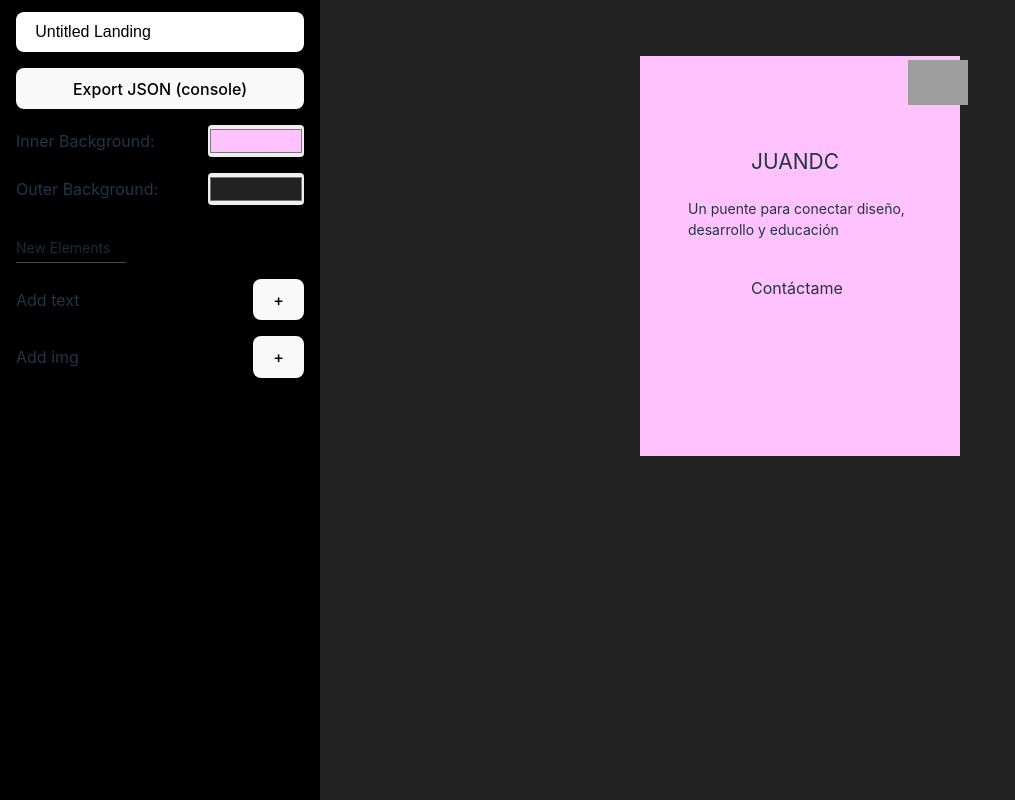
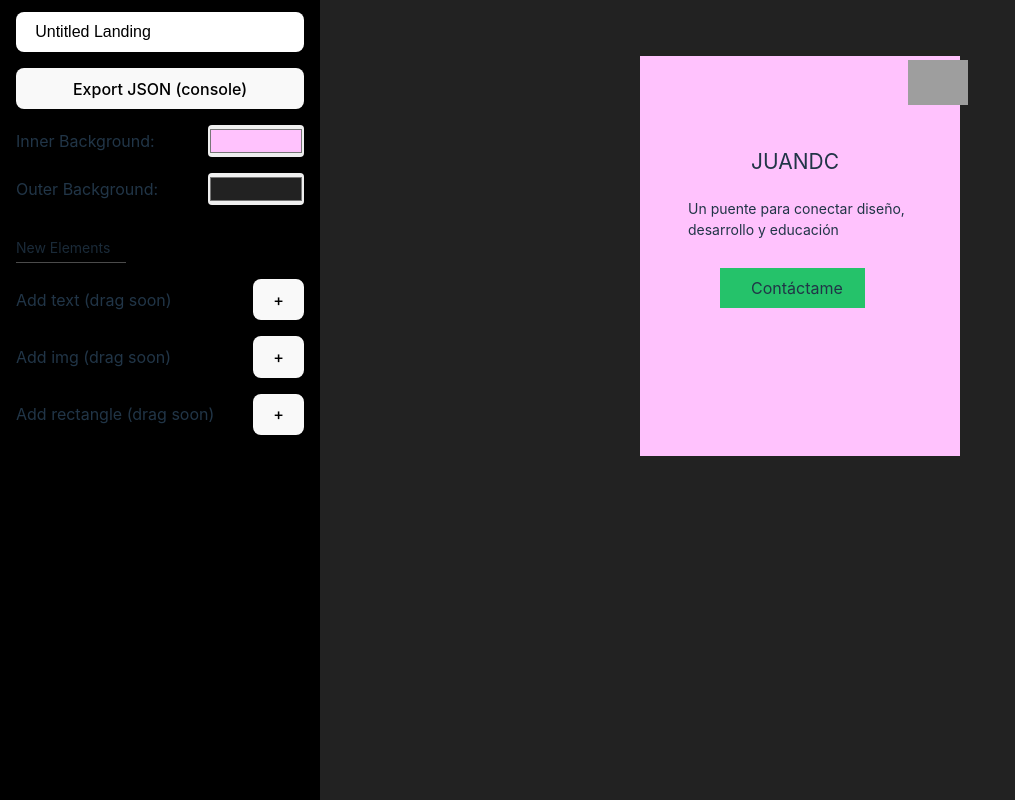
Before and after one commit to juandc/wixilite-vue, a Vue app: page / in a window 1280 px wide. Both pictures are taken after a click on the button "Fixed". Shown: the whole page, without its empty margins (0-1015 px from the left). Built offline with nearby package versions, Linux system fonts and the light colour scheme; grey boxes are pictures that could not be loaded.

Commit message:
feat: delete and duplicate elements

```diff
--- a/src/components/editor/fixed/board/FixedBoard.vue
+++ b/src/components/editor/fixed/board/FixedBoard.vue
@@ -50,6 +50,20 @@ const fixedLayoutStore = useFixedLayoutStore();
         }"
         width="100"
       />
+      <div
+        v-if="element.type === 'fixed--editing-rectangle'"
+        @click.stop="fixedLayoutStore.selectedElementId = element.id"
+        :style="{
+          border: fixedLayoutStore.selectedElementId == element.id ? '1px solid white' : 'none', // TODO: should be to own container
+          position: 'absolute',
+          top: element.data.y + 'px',
+          left: element.data.x + 'px',
+          height: element.data.h + 'px',
+          width: element.data.w + 'px',
+          backgroundColor: element.data.background,
+        }"
+      >
+      </div>
     </template>
   </div>
 </template>
--- a/src/components/editor/fixed/configbar/FixedConfigBar.vue
+++ b/src/components/editor/fixed/configbar/FixedConfigBar.vue
@@ -64,12 +64,16 @@ const exportData = () => {
     <FixedModule label="New Elements">
       <div style="margin-top: -.5rem; margin-bottom: -.5rem;">
         <FixedAddDraggableElement>
-          <div>Add text</div>
+          <div>Add text (drag soon)</div>
           <button @click="fixedLayoutStore.addDefaultTextElement(0,0)">+</button>
         </FixedAddDraggableElement>
         <FixedAddDraggableElement>
-          <div>Add img</div>
+          <div>Add img (drag soon)</div>
           <button @click="fixedLayoutStore.addDefaultImgElement(0,0)">+</button>
+        </FixedAddDraggableElement>
+        <FixedAddDraggableElement>
+          <div>Add rectangle (drag soon)</div>
+          <button @click="fixedLayoutStore.addDefaultRectangleElement(0,0)">+</button>
         </FixedAddDraggableElement>
       </div>
     </FixedModule>
@@ -78,6 +82,15 @@ const exportData = () => {
       label="Element props"
       v-if="fixedLayoutStore.selectedElement"
     >
+      <template #labelbtns>
+        <button @click="fixedLayoutStore.duplicateSelectedElement()">
+          d
+        </button>
+        <button @click="fixedLayoutStore.deleteSelectedElement()">
+          x
+        </button>
+      </template>
+
       <FixedPropInput label="x" for="x">
         <input
           id="x"
--- a/src/components/editor/fixed/configbar/FixedModule.vue
+++ b/src/components/editor/fixed/configbar/FixedModule.vue
@@ -15,7 +15,7 @@ const { label } = defineProps<Props>();
     >
       <p v-if="label">{{ label }}</p>
       <div v-if="$slots.labelbtns" class="FixedModule-labelBtns">
-        <slot name="labelBtns"></slot>
+        <slot name="labelbtns"></slot>
       </div>
     </div>
     <div class="FixedModule-content">
--- a/src/stores/fixedLayout.ts
+++ b/src/stores/fixedLayout.ts
@@ -1,4 +1,4 @@
-import { computed, ref } from "vue";
+import { computed, ref, toRaw } from "vue";
 import { defineStore } from "pinia";
 import type {
   IDevices,
@@ -9,6 +9,8 @@ import {
   addImgElementToElementsDict,
   addRectangleElementToElementsDict,
   addTextElementToElementsDict,
+  deleteElementInElementsDict,
+  duplicateElementInElementsDict,
   editingImgDefaults,
   editingRectangleDefaults,
   editingTextDefaults,
@@ -100,7 +102,7 @@ export const useFixedLayoutStore = defineStore('fixedLayoutStore', () => {
   function editElements(fn: EditElementsFn) {
     deviceElements.value[device.value] = {
       ...elements.value,
-      ...fn({ ...elements.value }),
+      ...fn({ ...toRaw(JSON.parse(JSON.stringify(elements.value))) }),
     };
   }
 
@@ -117,6 +119,29 @@ export const useFixedLayoutStore = defineStore('fixedLayoutStore', () => {
   const addDefaultRectangleElement = (x: number, y: number) => {
     const newId = `${Date.now()}`;
     editElements(addRectangleElementToElementsDict(newId, x,y));
+  };
+
+  const duplicateElement = (id: string) => {
+    const newId = `${Date.now()}`;
+    editElements(duplicateElementInElementsDict(id, newId));
+    selectedElementId.value = newId;
+  };
+
+  const duplicateSelectedElement = () => {
+    if (selectedElement.value) {
+      duplicateElement(selectedElement.value.id);
+    }
+  };
+
+  const deleteElement = (id: string) => {
+    delete deviceElements.value[device.value][id];
+  };
+
+  const deleteSelectedElement = () => {
+    if (selectedElement.value) {
+      deleteElement(selectedElement.value.id);
+      selectedElementId.value = undefined;
+    }
   };
 
   const editTextProps = (id: string, textProps: IFixedElementEditingTextProps) => {
@@ -139,6 +164,10 @@ export const useFixedLayoutStore = defineStore('fixedLayoutStore', () => {
     addDefaultTextElement,
     addDefaultImgElement,
     addDefaultRectangleElement,
+    duplicateElement,
+    duplicateSelectedElement,
+    deleteElement,
+    deleteSelectedElement,
     editTextProps,
     editSelectedTextProps,
   };
```
